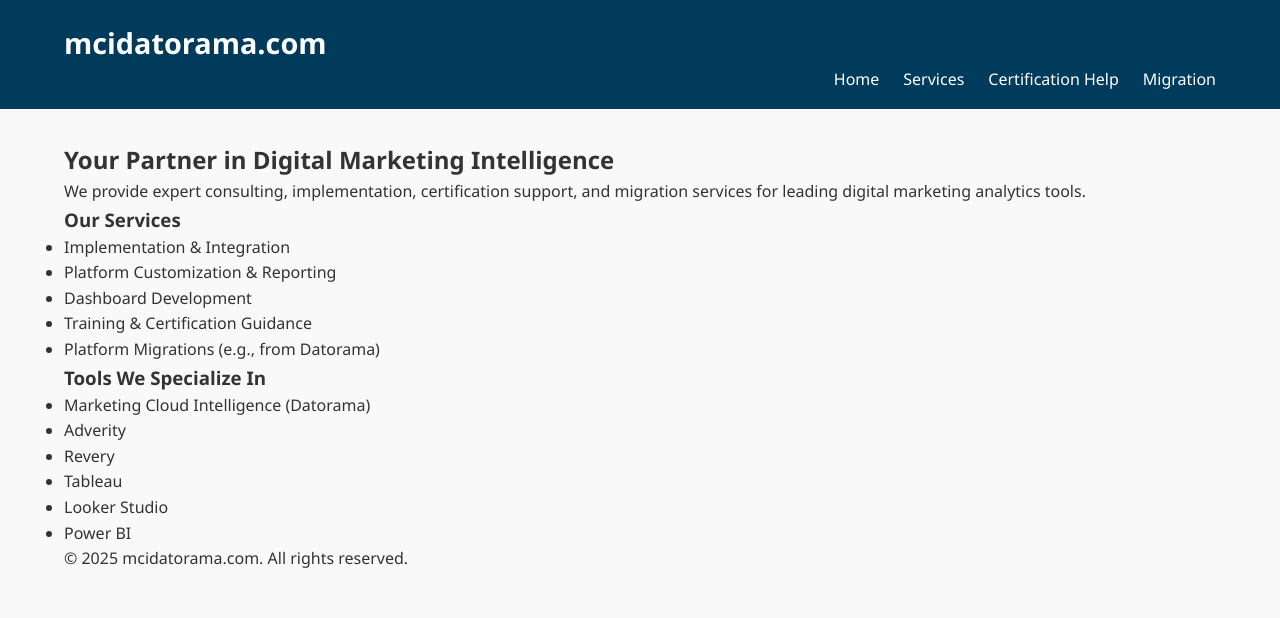
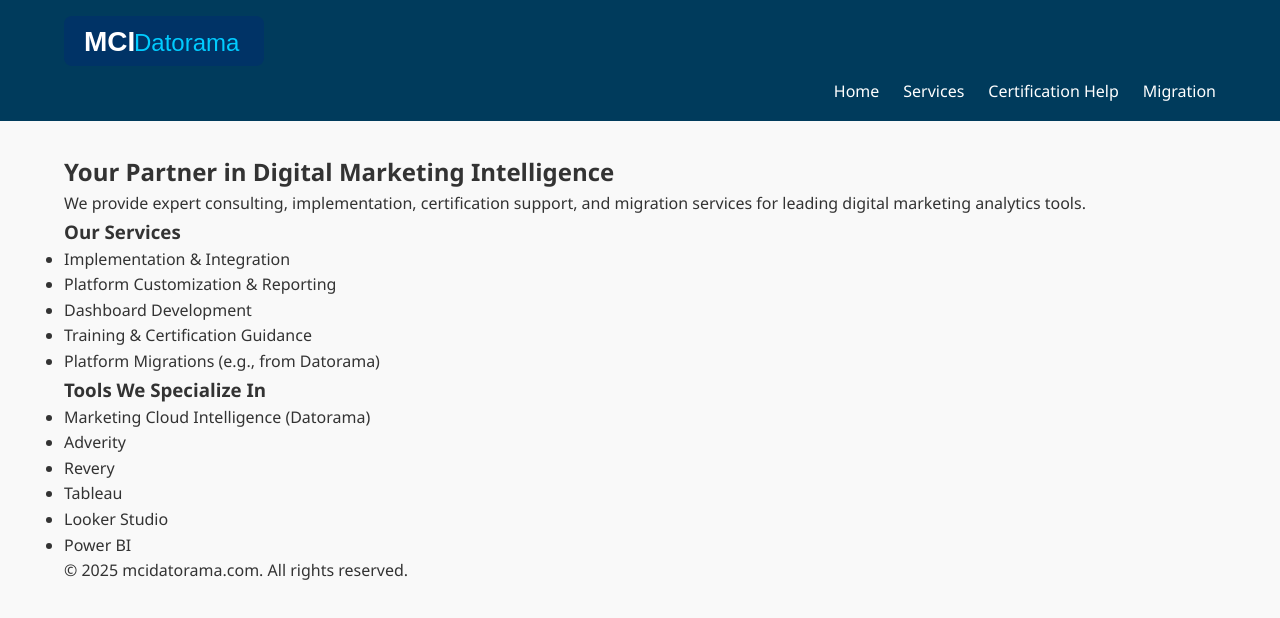
Before and after one commit to pradipraut271188/mcidatorama-website, a plain HTML site: page index.html in a window 1280 px wide. Drawn offline with Linux system fonts and the light colour scheme.

Commit message:
Update index.html

```diff
--- a/index.html
+++ b/index.html
@@ -9,7 +9,20 @@
 <body>
   <header>
     <div class="container">
-      <h1><a href="index.html">mcidatorama.com</a></h1>
+      <h1 class="logo">
+  <a href="index.html" aria-label="MCI Datorama Home">
+    <svg width="200" height="50" viewBox="0 0 200 50" xmlns="http://www.w3.org/2000/svg" role="img" aria-hidden="true" focusable="false">
+      <rect width="200" height="50" fill="#003366" rx="8" ry="8" />
+      <text x="20" y="35" font-family="Arial, sans-serif" font-size="28" fill="#ffffff" font-weight="bold">
+        MCI
+      </text>
+      <text x="70" y="35" font-family="Arial, sans-serif" font-size="24" fill="#00ccff" font-weight="normal">
+        Datorama
+      </text>
+    </svg>
+  </a>
+</h1>
+
       <nav>
         <ul>
           <li><a href="index.html">Home</a></li>
```
